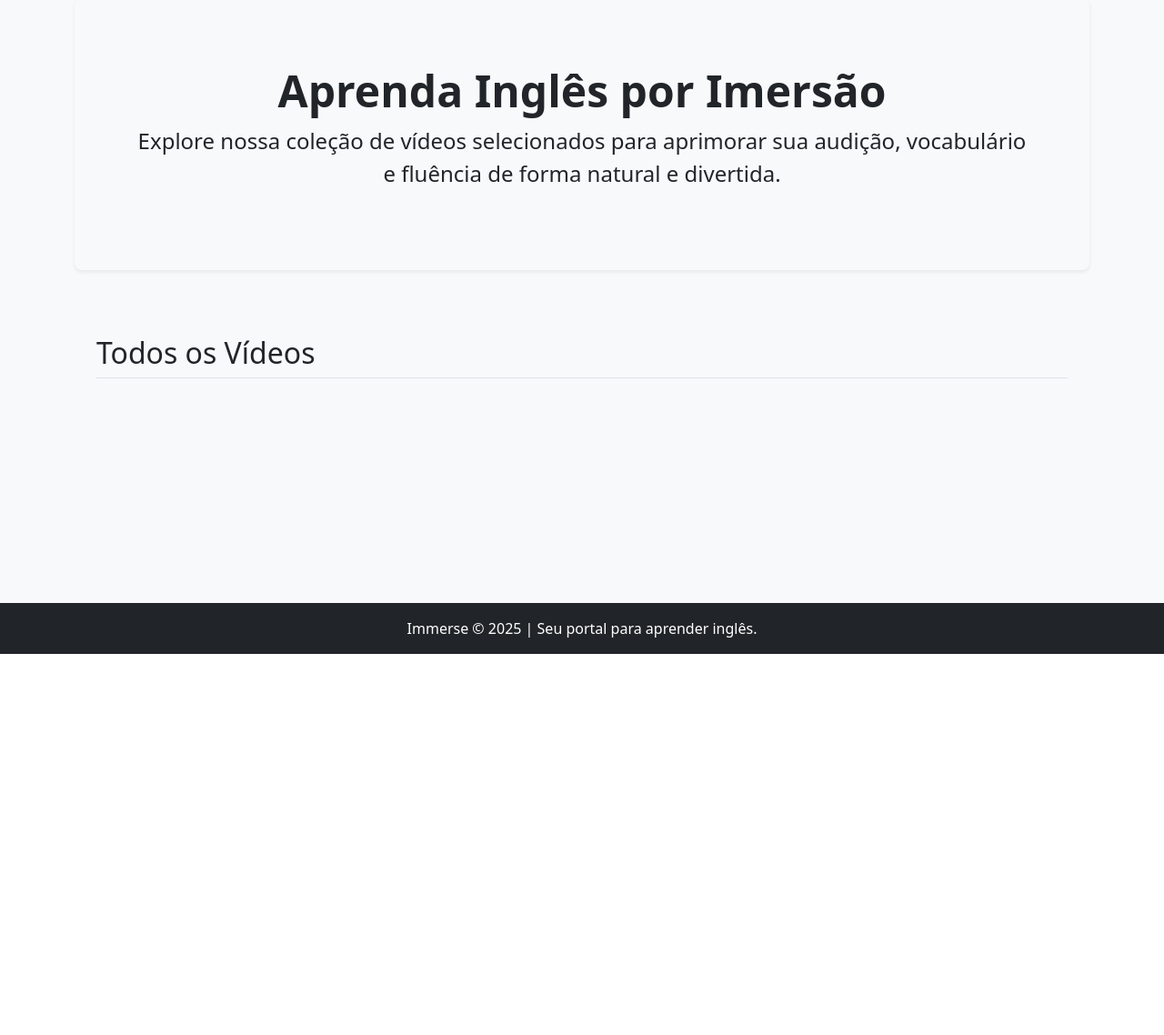
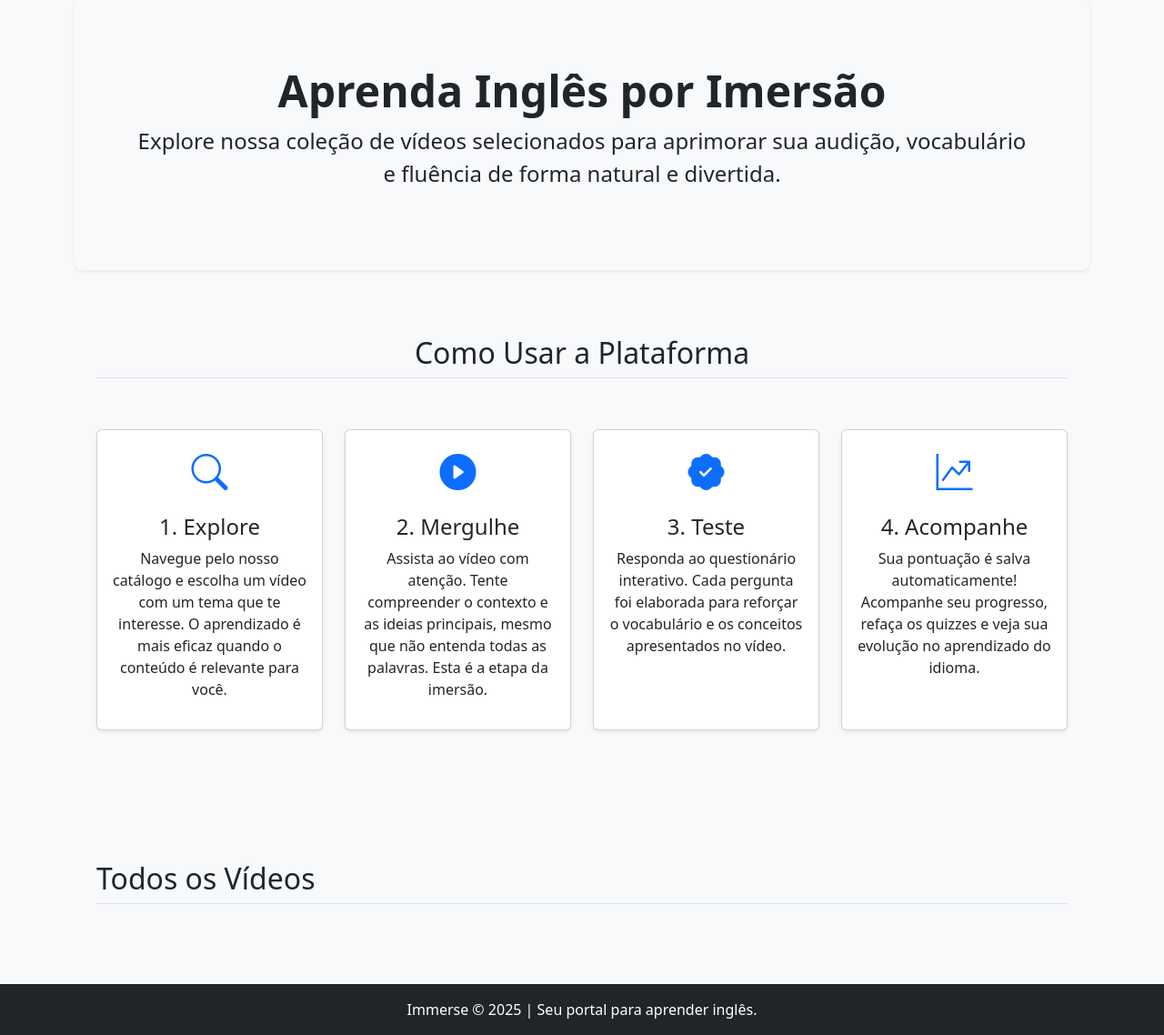
Before and after one commit to Junqs13/ImmerseProject, a Django app: page / in a window 1280 px wide. Shown: the part 81-1219 px from the top of the page at 91% size. Before the commit the page ends 800 px from the top, so only its background shows below. Run offline with Django 5.2, Linux system fonts and the light colour scheme; data that the repository does not hold is empty.

Commit message:
Adiciona seção 'Como Funciona' e ícones na página inicial

```diff
--- a/core/templates/core/base.html
+++ b/core/templates/core/base.html
@@ -1,9 +1,14 @@
 <!DOCTYPE html>
 <html lang="pt-br" class="h-100">
 <head>
+   <head>
     <meta charset="UTF-8">
     <meta name="viewport" content="width=device-width, initial-scale=1.0">
+
     <link href="https://cdn.jsdelivr.net/npm/bootstrap@5.3.3/dist/css/bootstrap.min.css" rel="stylesheet" integrity="sha384-QWTKZyjpPEjISv5WaRU9OFeRpok6YctnYmDr5pNlyT2bRjXh0JMhjY6hW+ALEwIH" crossorigin="anonymous">
+
+    <link rel="stylesheet" href="https://cdn.jsdelivr.net/npm/bootstrap-icons@1.11.3/font/bootstrap-icons.min.css">
+
     <title>{% block title %}Immerse{% endblock %}</title>
     <style>
         /* Estilos para o feedback do quiz */
--- a/core/templates/core/video_list.html
+++ b/core/templates/core/video_list.html
@@ -1,12 +1,54 @@
 {% extends 'core/base.html' %}
 
-{% block title %}Vídeos Disponíveis - Immerse{% endblock %}
+{% block title %}Aprenda Inglês por Imersão - Immerse{% endblock %}
 
 {% block content %}
     <div class="p-5 mb-4 bg-light rounded-3 shadow-sm text-center">
         <div class="container-fluid py-4">
             <h1 class="display-5 fw-bold">Aprenda Inglês por Imersão</h1>
             <p class="fs-4">Explore nossa coleção de vídeos selecionados para aprimorar sua audição, vocabulário e fluência de forma natural e divertida.</p>
+        </div>
+    </div>
+
+    <div class="container px-4 py-5" id="how-it-works">
+        <h2 class="pb-2 border-bottom text-center">Como Usar a Plataforma</h2>
+        <div class="row g-4 py-5 row-cols-1 row-cols-md-2 row-cols-lg-4">
+            <div class="col text-center">
+                <div class="card h-100 shadow-sm">
+                    <div class="card-body">
+                        <i class="bi bi-search fs-1 text-primary"></i>
+                        <h3 class="fs-4 mt-3">1. Explore</h3>
+                        <p>Navegue pelo nosso catálogo e escolha um vídeo com um tema que te interesse. O aprendizado é mais eficaz quando o conteúdo é relevante para você.</p>
+                    </div>
+                </div>
+            </div>
+            <div class="col text-center">
+                <div class="card h-100 shadow-sm">
+                    <div class="card-body">
+                        <i class="bi bi-play-circle-fill fs-1 text-primary"></i>
+                        <h3 class="fs-4 mt-3">2. Mergulhe</h3>
+                        <p>Assista ao vídeo com atenção. Tente compreender o contexto e as ideias principais, mesmo que não entenda todas as palavras. Esta é a etapa da imersão.</p>
+                    </div>
+                </div>
+            </div>
+            <div class="col text-center">
+                <div class="card h-100 shadow-sm">
+                    <div class="card-body">
+                        <i class="bi bi-patch-check-fill fs-1 text-primary"></i>
+                        <h3 class="fs-4 mt-3">3. Teste</h3>
+                        <p>Responda ao questionário interativo. Cada pergunta foi elaborada para reforçar o vocabulário e os conceitos apresentados no vídeo.</p>
+                    </div>
+                </div>
+            </div>
+            <div class="col text-center">
+                <div class="card h-100 shadow-sm">
+                    <div class="card-body">
+                        <i class="bi bi-graph-up-arrow fs-1 text-primary"></i>
+                        <h3 class="fs-4 mt-3">4. Acompanhe</h3>
+                        <p>Sua pontuação é salva automaticamente! Acompanhe seu progresso, refaça os quizzes e veja sua evolução no aprendizado do idioma.</p>
+                    </div>
+                </div>
+            </div>
         </div>
     </div>
 
```
Lines whose indentation alone changed are shown as unchanged.
